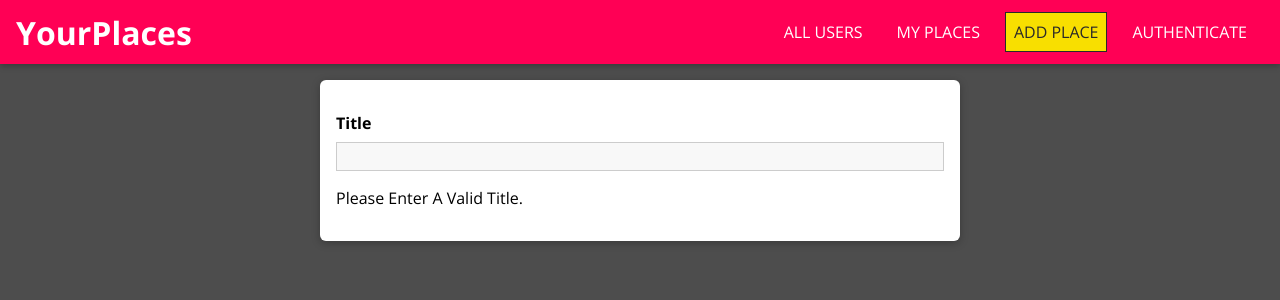
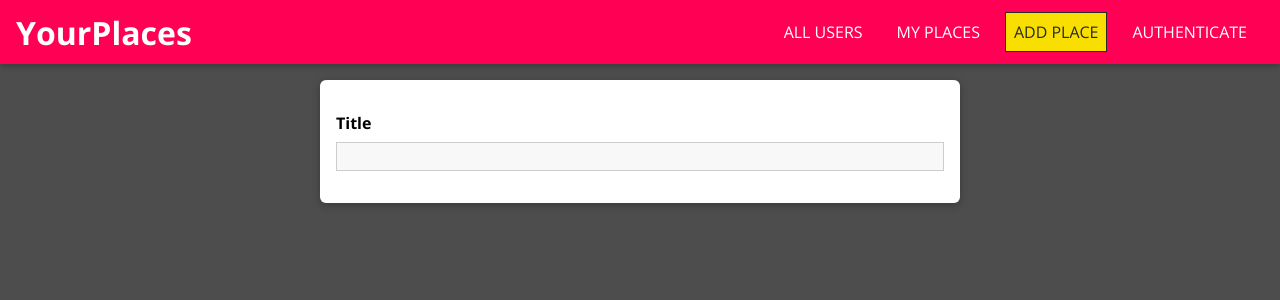
Before and after one commit to SoheilFM/SocialMediaProject, a React (Create React App) app: page /places/new in a window 1280 px wide. Shown: the top 300 px of the page. Built offline with nearby package versions, Linux system fonts and the light colour scheme.

Commit message:
Adding Input Validation

```diff
--- a/package.json
+++ b/package.json
@@ -1,6 +1,6 @@
 {
     "name": "frontend",
-    "version": "0.1.1",
+    "version": "0.2.0",
     "private": true,
     "dependencies": {
         "react": "^16.11.0",
--- a/src/places/pages/NewPlace.js
+++ b/src/places/pages/NewPlace.js
@@ -1,7 +1,7 @@
 import React from 'react';
 import './NewPlace.css';
 import Input from '../../shared/components/FormElements/Input';
-
+import { VALIDATOR_REQUIRE } from '../../shared/util/validators';
 const NewPlace = () => {
     return (
         <form className='place-form'>
@@ -9,7 +9,7 @@
                 element='input'
                 type='text'
                 label='Title'
-                validators={[]}
+                validators={[VALIDATOR_REQUIRE()]}
                 errorText='Please Enter A Valid Title.'
             />
         </form>
--- a/src/shared/components/FormElements/Input.js
+++ b/src/shared/components/FormElements/Input.js
@@ -1,5 +1,6 @@
 import React from 'react';
 
+import { validate } from '../../util/validators';
 import './Input.css';
 import { useReducer } from 'react';
 
@@ -9,7 +10,12 @@
             return {
                 ...state,
                 value: action.val,
-                isValid: true,
+                isValid: validate(action.val, action.validators),
+            };
+        case 'TOUCH':
+            return {
+                ...state,
+                isTouched: true,
             };
         default:
             return state;
@@ -19,10 +25,20 @@
 const Input = (props) => {
     const [inputState, dispatch] = useReducer(inputReducer, {
         value: '',
+        isTouched: false,
         isValid: false,
     });
     const changeHandler = (event) => {
-        dispatch({ type: 'CHANGE', val: event.target.value });
+        dispatch({
+            type: 'CHANGE',
+            val: event.target.value,
+            validators: props.validators,
+        });
+    };
+    const touchHandler = () => {
+        dispatch({
+            type: 'TOUCH',
+        });
     };
     const element =
         props.element === 'input' ? (
@@ -31,6 +47,7 @@
                 type={props.type}
                 placeholder={props.placeholder}
                 onChange={changeHandler}
+                onBlur={touchHandler}
                 value={inputState.value}
             />
         ) : (
@@ -38,6 +55,7 @@
                 id={props.id}
                 rows={props.rows || 3}
                 onChange={changeHandler}
+                onBlur={touchHandler}
                 value={inputState.value}
             />
         );
@@ -45,12 +63,16 @@
     return (
         <div
             className={`form-control ${
-                !inputState.isValid && 'form-control-invalid'
+                !inputState.isValid &&
+                inputState.isTouched &&
+                'form-control-invalid'
             }`}
         >
             <label htmlFor={props.id}>{props.label}</label>
             {element}
-            {!inputState.isValid && <p>{props.errorText}</p>}
+            {!inputState.isValid && inputState.isTouched && (
+                <p>{props.errorText}</p>
+            )}
         </div>
     );
 };
--- /dev/null
+++ b/src/shared/util/validators.js
@@ -0,0 +1,54 @@
+const VALIDATOR_TYPE_REQUIRE = 'REQUIRE';
+const VALIDATOR_TYPE_MINLENGTH = 'MINLENGTH';
+const VALIDATOR_TYPE_MAXLENGTH = 'MAXLENGTH';
+const VALIDATOR_TYPE_MIN = 'MIN';
+const VALIDATOR_TYPE_MAX = 'MAX';
+const VALIDATOR_TYPE_EMAIL = 'EMAIL';
+const VALIDATOR_TYPE_FILE = 'FILE';
+
+export const VALIDATOR_REQUIRE = () => ({
+    type: VALIDATOR_TYPE_REQUIRE,
+});
+export const VALIDATOR_FILE = () => ({ type: VALIDATOR_TYPE_FILE });
+export const VALIDATOR_MINLENGTH = (val) => ({
+    type: VALIDATOR_TYPE_MINLENGTH,
+    val: val,
+});
+export const VALIDATOR_MAXLENGTH = (val) => ({
+    type: VALIDATOR_TYPE_MAXLENGTH,
+    val: val,
+});
+export const VALIDATOR_MIN = (val) => ({
+    type: VALIDATOR_TYPE_MIN,
+    val: val,
+});
+export const VALIDATOR_MAX = (val) => ({
+    type: VALIDATOR_TYPE_MAX,
+    val: val,
+});
+export const VALIDATOR_EMAIL = () => ({ type: VALIDATOR_TYPE_EMAIL });
+
+export const validate = (value, validators) => {
+    let isValid = true;
+    for (const validator of validators) {
+        if (validator.type === VALIDATOR_TYPE_REQUIRE) {
+            isValid = isValid && value.trim().length > 0;
+        }
+        if (validator.type === VALIDATOR_TYPE_MINLENGTH) {
+            isValid = isValid && value.trim().length >= validator.val;
+        }
+        if (validator.type === VALIDATOR_TYPE_MAXLENGTH) {
+            isValid = isValid && value.trim().length <= validator.val;
+        }
+        if (validator.type === VALIDATOR_TYPE_MIN) {
+            isValid = isValid && +value >= validator.val;
+        }
+        if (validator.type === VALIDATOR_TYPE_MAX) {
+            isValid = isValid && +value <= validator.val;
+        }
+        if (validator.type === VALIDATOR_TYPE_EMAIL) {
+            isValid = isValid && /^\S+@\S+\.\S+$/.test(value);
+        }
+    }
+    return isValid;
+};
```
